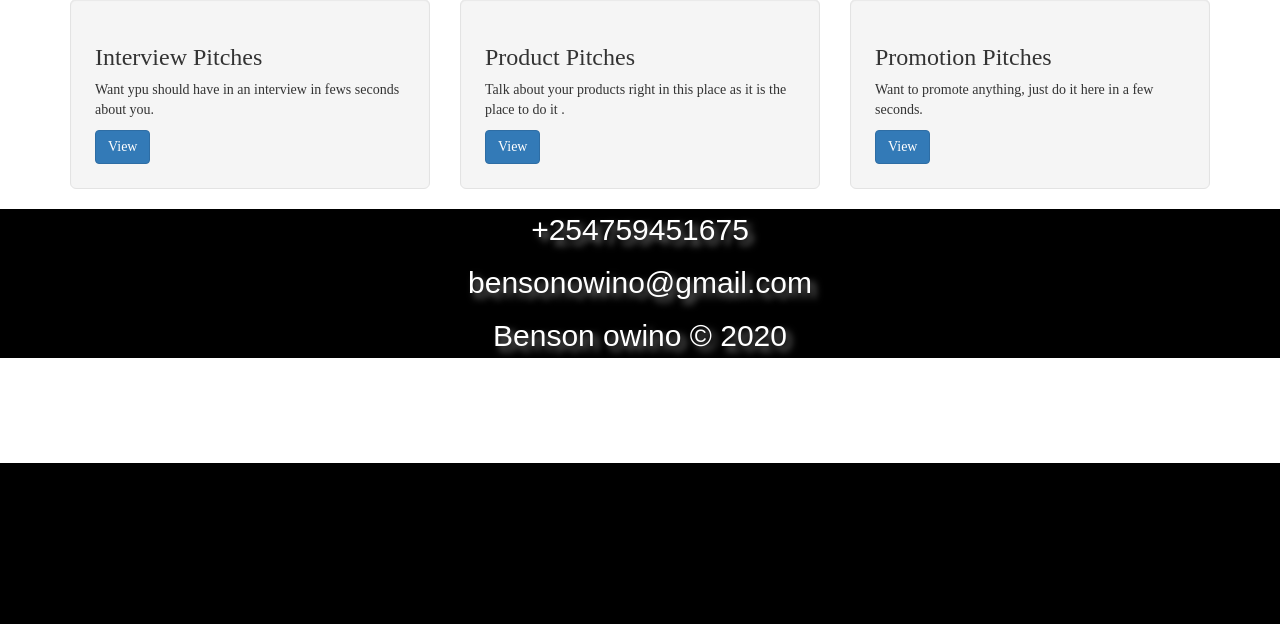
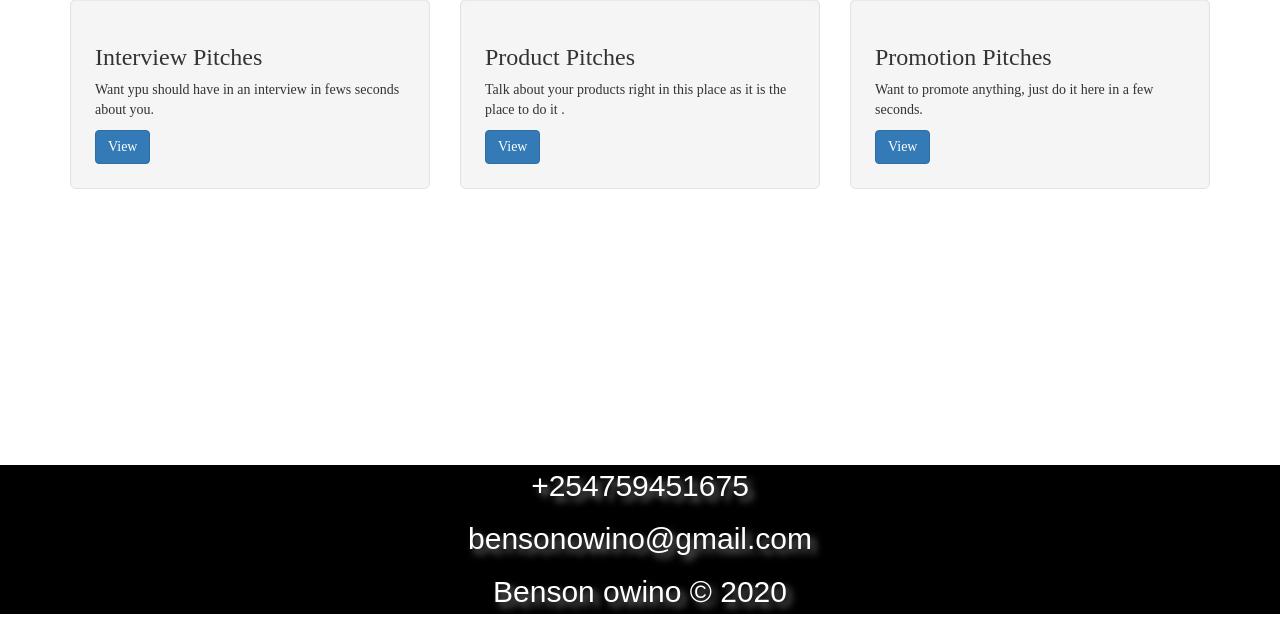
Before and after one commit to benowino7/Lock, a Flask app: page / in a window 1280 px wide. Shown: the part 337-961 px from the top of the page. Before the commit the page ends 800 px from the top, so only its background shows below. Run offline with Flask 2, Linux system fonts and the light colour scheme; data that the repository does not hold is empty; some libraries are stand-ins or nearby versions; some web fonts are replaced.

```diff
--- a/app/templates/index.html
+++ b/app/templates/index.html
@@ -58,7 +58,9 @@
 
     }
     .contain{
+        margin-top:20%;
         background-color:black;
+        margin-bottom: 1px;
     }
 </style>
 {%endblock%}
```
Also changed, not shown: 2 other files.
